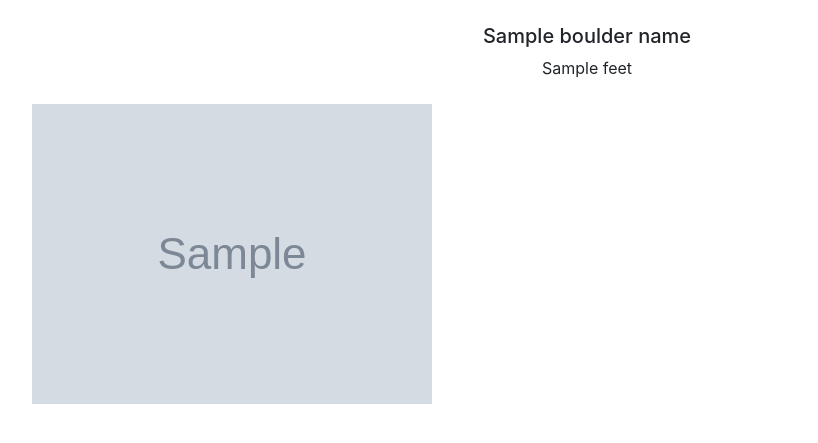
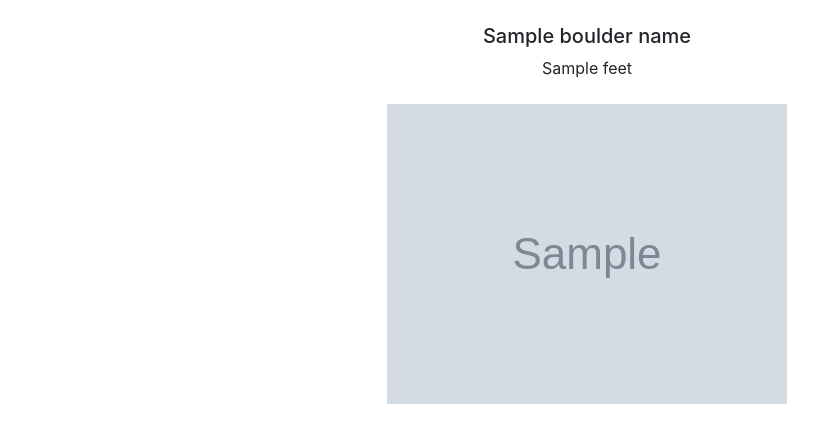
Before and after one commit to javigallostra/RocoLib, a Flask app: template templates/load_boulder.html in a window 1280 px wide. Shown: the top 443 px of the page, without its empty margins (53-871 px from the left). Run offline with Flask 2, Linux system fonts and the light colour scheme; the template is opened without the code that fills it: most values are stand-ins (such as "Sample title", 1, 10 or a date in 2020); grey boxes marked "Sample" are stand-in pictures.

Commit message:
Center wall image

```diff
--- a/templates/load_boulder.html
+++ b/templates/load_boulder.html
@@ -28,13 +28,16 @@
             {{ boulder_data['feet'] }}
           </div>
           <br />
+          <div>
             <img
               id="wall-image"
+              class="marginauto"
               width="400"
               src="{{ wall_image }}"
               alt="wall section"
             />
-          <canvas id="wall-canvas"></canvas>
+            <canvas id="wall-canvas" class="marginauto"></canvas>
+          </div>
         </div>
       </div>
     </div>
@@ -50,7 +53,6 @@
   window.onload = () => {
     var img = document.getElementById("wall-image");
     var cnvs = document.getElementById("wall-canvas");
-
     cnvs.style.position = "absolute";
     cnvs.style.left = img.offsetLeft + "px";
     cnvs.style.top = img.offsetTop + "px";
@@ -74,3 +76,10 @@
     ctx.stroke();
   }
 </script>
+
+<style>
+  .marginauto {
+    margin: auto;
+    display: block;
+  }
+</style>
```
Lines whose indentation alone changed are shown as unchanged.
